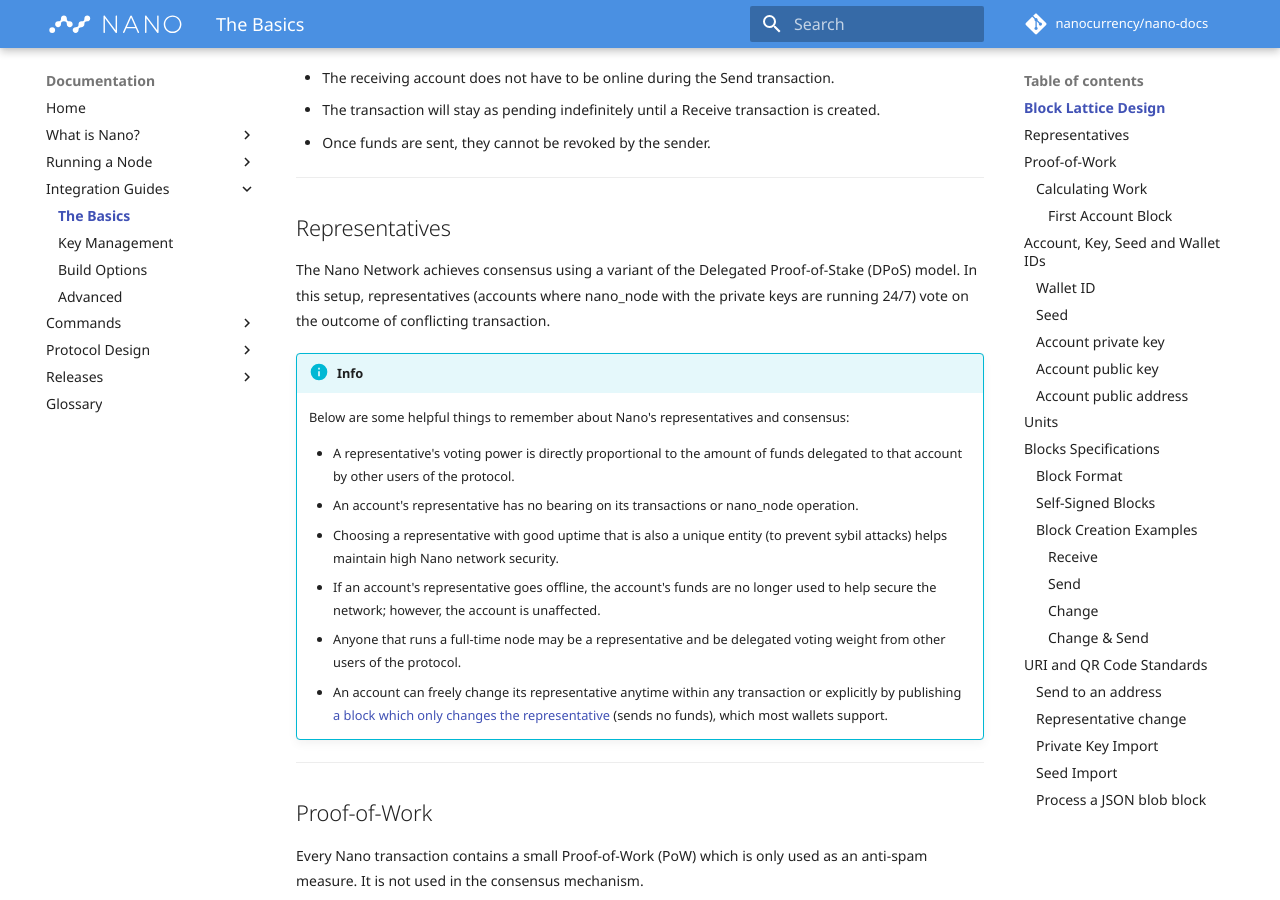
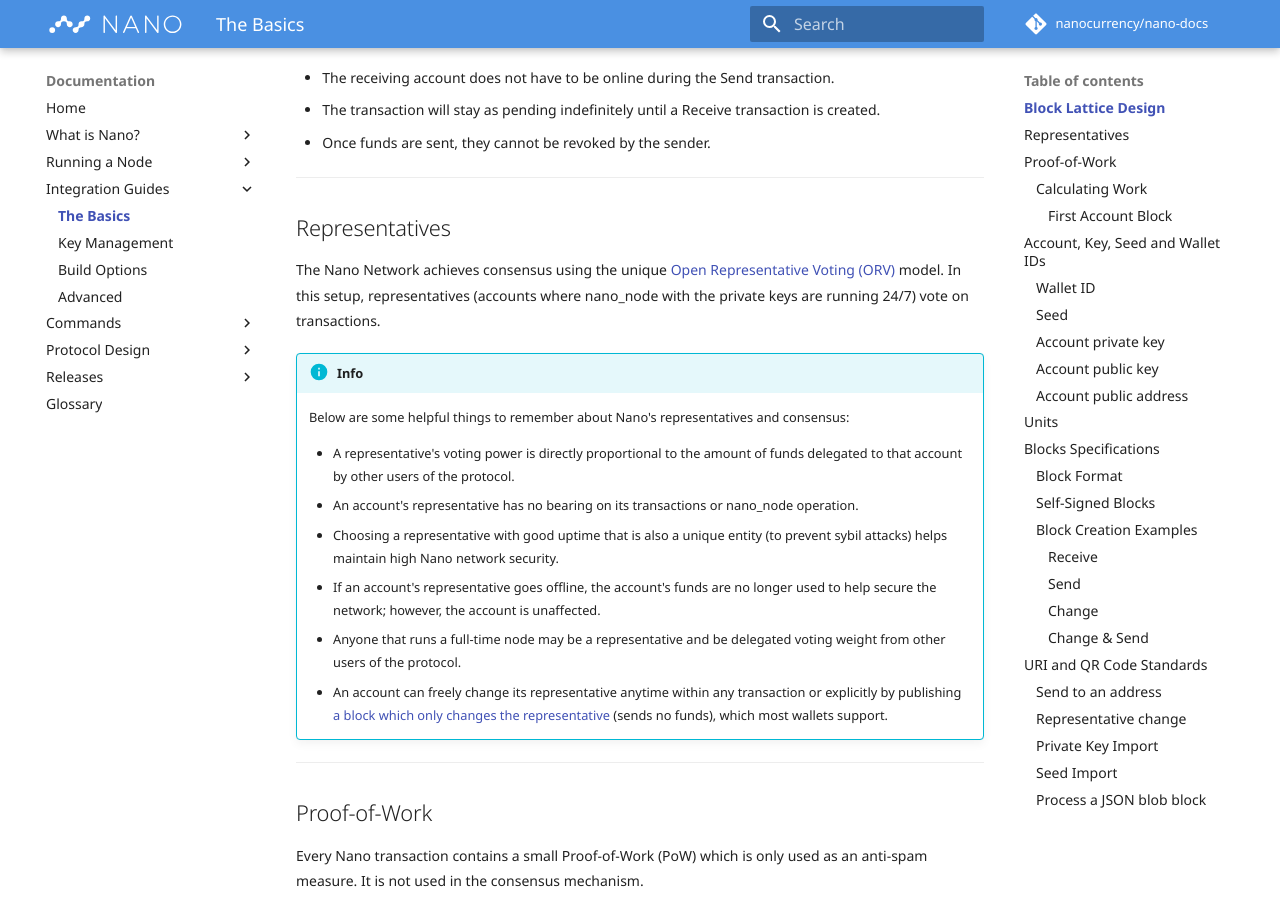
Before and after one commit to nanocurrency/nano-docs, an MkDocs documentation site: the page built from docs/integration-guides/the-basics.md, in a window 1280 px wide and 900 px high, scrolled down 476 px. Built offline with MkDocs 1.6.1 and Material for MkDocs 9.7.7, drawn with Linux system fonts in a browser that asks for light colours; formulas are drawn with MathJax 3; comment, search, counter and statistics services are not loaded.

Commit message:
Add clarity on consensus model used

```diff
--- a/docs/integration-guides/the-basics.md
+++ b/docs/integration-guides/the-basics.md
@@ -18,7 +18,7 @@
 
 ## Representatives
 
-The Nano Network achieves consensus using a variant of the Delegated Proof-of-Stake (DPoS) model. In this setup, representatives (accounts where nano\_node with the private keys are running 24/7) vote on the outcome of conflicting transaction.
+The Nano Network achieves consensus using the unique [Open Representative Voting (ORV)](/what-is-nano/overview/#representatives-and-voting) model. In this setup, representatives (accounts where nano\_node with the private keys are running 24/7) vote on transactions.
 
 !!! info
     Below are some helpful things to remember about Nano's representatives and consensus:
```
